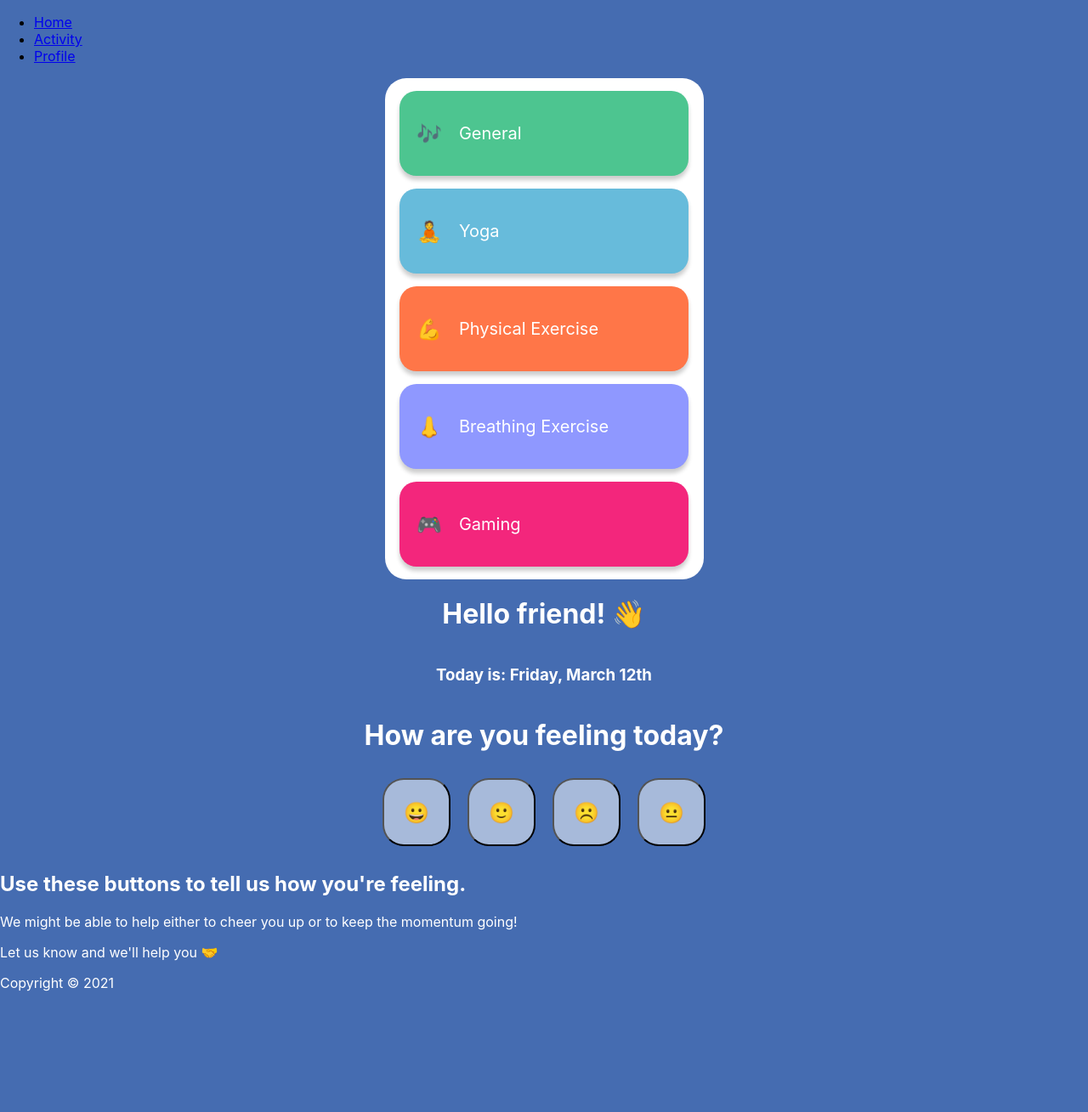
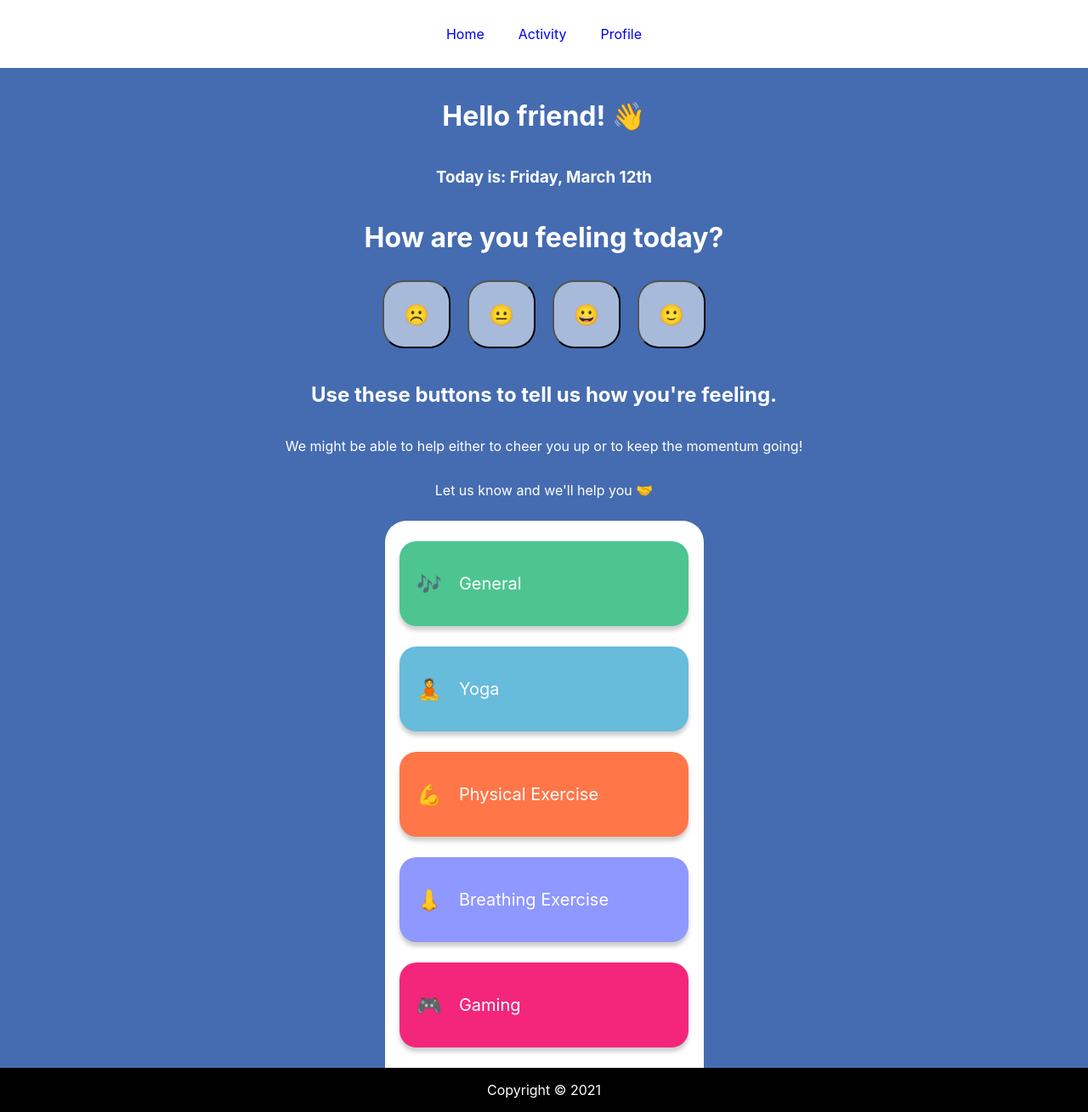
Before and after one commit to glanzwulf/wild_hackaton, a React (Create React App) app in the folder mentalh/: page / in a window 1280 px wide. Shown: the whole page at 85% size. Before the commit the page ends 1183 px from the top, so only its background shows below. Built offline with nearby package versions, Linux system fonts and the light colour scheme.

Commit message:
add more css and clean up the page

```diff
--- a/mentalh/src/App.jsx
+++ b/mentalh/src/App.jsx
@@ -11,7 +11,6 @@ function App() {
   return (
     <div className="App">
         <Navbar />
-        <ActivityList />
         <Switch>
             <Route exact path='/' component={MainPage} />
             <Route path='/name' component={ActivityDetails} />
--- a/mentalh/src/Components/Activity.css
+++ b/mentalh/src/Components/Activity.css
@@ -1,7 +1,7 @@
 .ActivityList{
     background-color: white;
     width: 375px;
-    border-radius: 25px;
+    border-radius: 25px 25px 0px 0px;
     display: flex;
     align-items: center;
     flex-direction: column;
@@ -25,8 +25,6 @@
     width: 340px;
     height: 100px;
     border-radius: 20px;
-    margin-top: 15px;
-    margin-bottom: 15px;
     -webkit-box-shadow: 0px 5px 5px 0px rgba(0, 0, 0, 0.2);
     box-shadow: 0px 5px 5px 0px rgba(0, 0, 0, 0.2);
 }
--- a/mentalh/src/Components/MainPage.jsx
+++ b/mentalh/src/Components/MainPage.jsx
@@ -2,11 +2,13 @@ import React from 'react'
 import Header from './Header'
 import Footer from './Footer'
 import Moodtext from './Moodtext'
+import ActivityList from './ActivityList'
 
 const MainPage = () => (
     <div>
         <Header />
         <Moodtext />
+        <ActivityList />
         <Footer />
     </div>
 )
--- a/mentalh/src/Components/Moodtext.css
+++ b/mentalh/src/Components/Moodtext.css
@@ -1,26 +1,8 @@
-.happy{
+.happy, .lesshappy, .sad, .moresad, .usebutton{
     background-color:#456CB1 ;
     color: white;
-    width:400px;
-    height:180px;
+    margin: 10px;
+    display: flex;
+    flex-direction: column;
+    align-items: center;
 }
-
-.lesshappy {
-    color: white;
-    background-color:#456CB1 ;
-}
-
-.sad {
-    color: white;
-    background-color:#456CB1 ;
-}
-
-.moresad{
-    color: white;
-    background-color:#456CB1 ;
-}
-
-.usebutton {
-    color: white;
-    background-color:#456CB1 ;
-}
--- a/mentalh/src/Components/Moodtext.jsx
+++ b/mentalh/src/Components/Moodtext.jsx
@@ -54,17 +54,17 @@ class Moodtext extends Component {
             <div className="Mood">
             <h1>How are you feeling today?</h1>
             <div className="Moods">
+              <button className="MoodButton" onClick={() => this.hideComponent("showHideMoresad")}>
+              <p>☹️</p>
+              </button>
+              <button className="MoodButton"onClick={() => this.hideComponent("showHideSad")}>
+              <p>😐</p>
+              </button>
               <button className="MoodButton" onClick={() => this.hideComponent("showHideHappy")}>
               <p>😀</p>
               </button>
               <button className="MoodButton" onClick={() => this.hideComponent("showHideLesshappy")}>
               <p>🙂</p>
-              </button>
-              <button className="MoodButton" onClick={() => this.hideComponent("showHideMoresad")}>
-              <p>☹️</p>
-              </button>
-              <button className="MoodButton"onClick={() => this.hideComponent("showHideSad")}>
-              <p>😐</p>
               </button>
             </div>
           </div>
--- /dev/null
+++ b/mentalh/src/Components/Navbar.css
@@ -0,0 +1,16 @@
+
+.Navigation {
+    display: flex;
+    justify-content: center;
+    align-items: center;
+    text-decoration: none;
+    list-style-type: none;
+    padding-right: 40px;
+    background-color: white;
+    margin-top: 0px;
+    height: 80px;
+}
+.Navigation li, a {
+    text-decoration: none;
+    margin: 10px;
+}
--- a/mentalh/src/Components/Navbar.jsx
+++ b/mentalh/src/Components/Navbar.jsx
@@ -1,8 +1,9 @@
 import { Link } from 'react-router-dom'
+import './Navbar.css'
 
 export default function Navbar() {
     return (
-        <div>
+        <div className="navclass">
             <ul className='Navigation'>
                 <li><Link to='/'>Home</Link></li>
                 <li><Link to='/activity'>Activity</Link></li>
--- a/mentalh/src/Components/Usebutton.jsx
+++ b/mentalh/src/Components/Usebutton.jsx
@@ -6,7 +6,7 @@ export default function Usebutton() {
         <div className="usebutton">
             <h2>Use these buttons to tell us how you're feeling.</h2>
             <p>We might be able to help either to cheer you up or to keep the momentum going!</p>
-            <p>Let us know and we'll help you 🤝 </p>
+            <p>Let us know and we'll help you 🤝</p>
         </div>
     )
 }
--- a/mentalh/src/Components/footer.css
+++ b/mentalh/src/Components/footer.css
@@ -1,3 +1,7 @@
-p {
+.footer{
+    background-color: black;
     color: white;
+    display: flex;
+    flex-direction: column;
+    align-items: center;
 }
```
